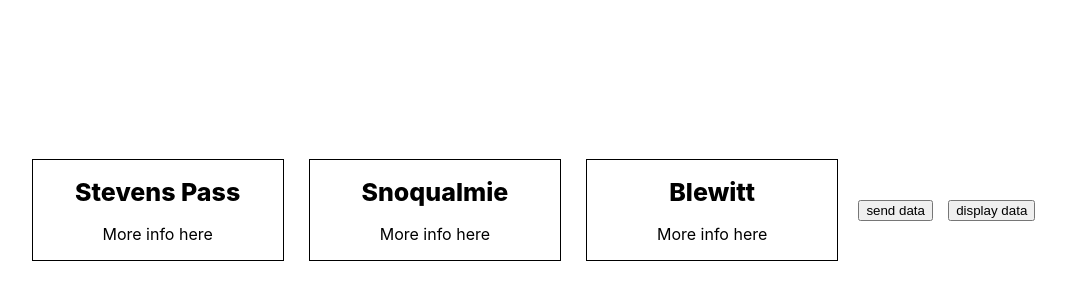
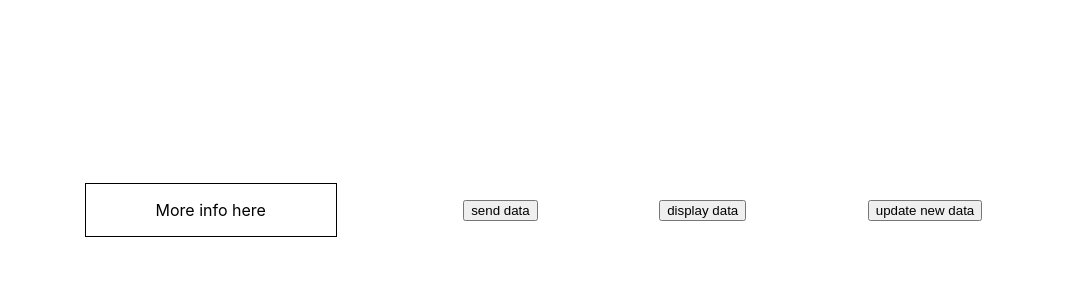
Before and after one commit to ryanevans253/react-pass-tracker, a React (Create React App) app: page / in a window 1280 px wide. Shown: the part 190-490 px from the top of the page, without its empty margins (109-1175 px from the left). Built offline with nearby package versions, Linux system fonts and the light colour scheme.

Commit message:
got api data to child

```diff
--- a/src/App.js
+++ b/src/App.js
@@ -3,28 +3,26 @@
 import Card from "./components/card/Card";
 
 function App() {
-  const [data, setData] = useState(0);
-  console.log(data);
+  const [data, setData] = useState();
   const sendDataToChild = () => setData(getFetch());
+
+  // function parser(index) {
+  //   let passName = data[index].MountainPassName;
+  // }
+
+  const customelevation = () => data[3].ElevationInFeet;
+  const [elevation, setElevation] = useState();
 
   const getFetch = () =>
     fetch(
       //fetch call here
+
       {}
     )
       .then((response) => response.json())
       .then((response) => {
-        // console.log(response[0]);
-        return response.length;
-
-        // let passName = response[12].MountainPassName;
-        // let westbound = response[12].RestrictionTwo.RestrictionText;
-        //
-        // console.log(`Pass: ${passName} :  ${westbound}`);
-        // console.log(response[12]);
-        // setData(response);
-        // return response;
-        //
+        // console.log(response);
+        setData(response);
       })
       .catch((err) => {
         console.error(err);
@@ -33,11 +31,13 @@
   return (
     <div className="App">
       <div className="CardHolder">
-        <Card passname="Stevens Pass" />
-        <Card passname="Snoqualmie" />
-        <Card passname="Blewitt" />
+        <Card PassName="poop" ele={elevation} />
+
         <button onClick={() => sendDataToChild()}>send data</button>
-        <button onClick={() => setData(getFetch)}>display data</button>
+        <button onClick={() => console.log(data)}>display data</button>
+        <button onClick={() => setElevation(customelevation)}>
+          update new data
+        </button>
       </div>
     </div>
   );
--- a/src/components/card/Card.js
+++ b/src/components/card/Card.js
@@ -3,7 +3,7 @@
 function Card(props) {
   return (
     <div className="box">
-      <h1 className="title">{props.passname}</h1>
+      <h1 className="title">{props.ele}</h1>
       <p>More info here</p>
       {/* <p>{props.sendDataToChild}</p> */}
     </div>
```
